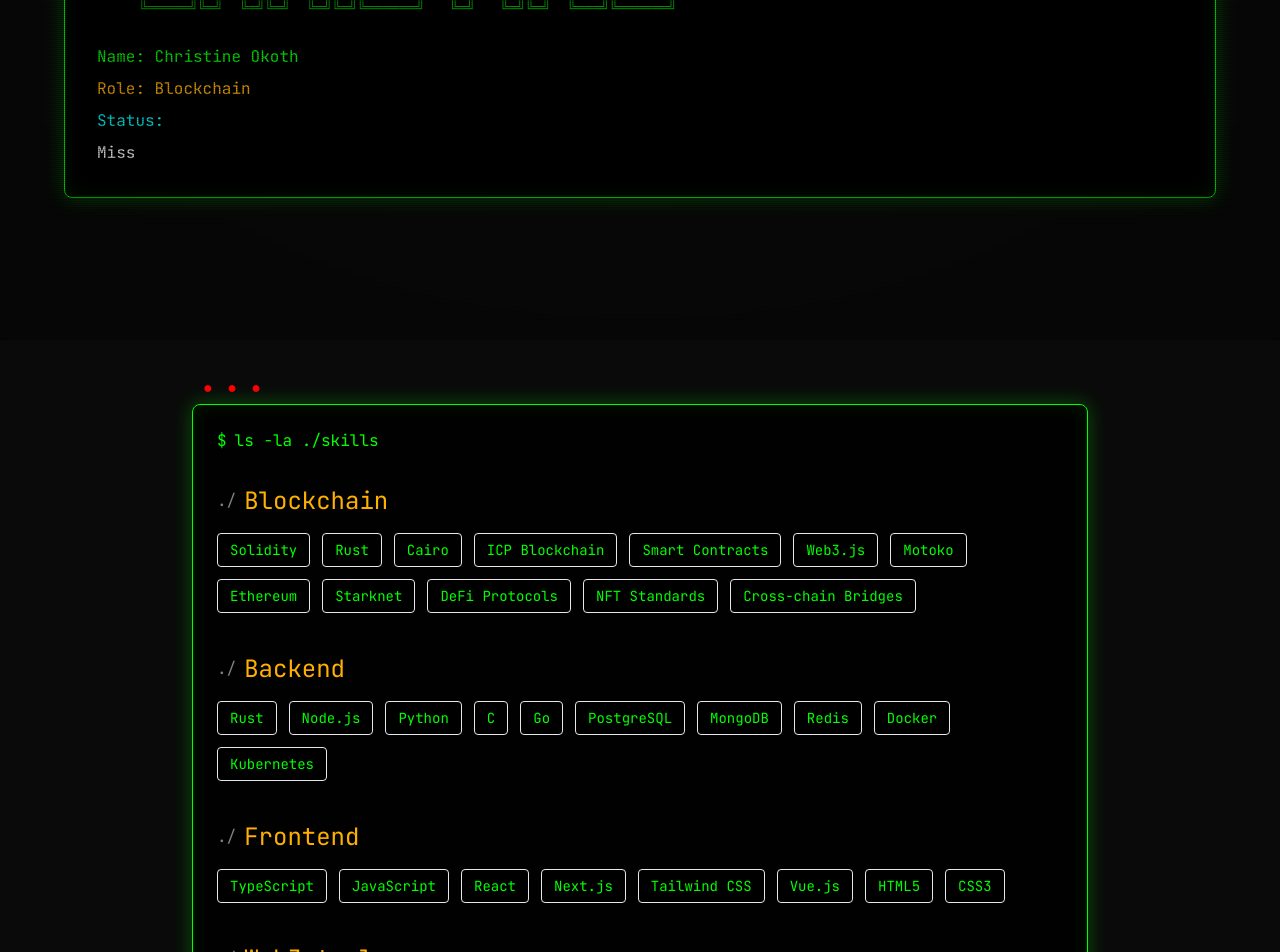
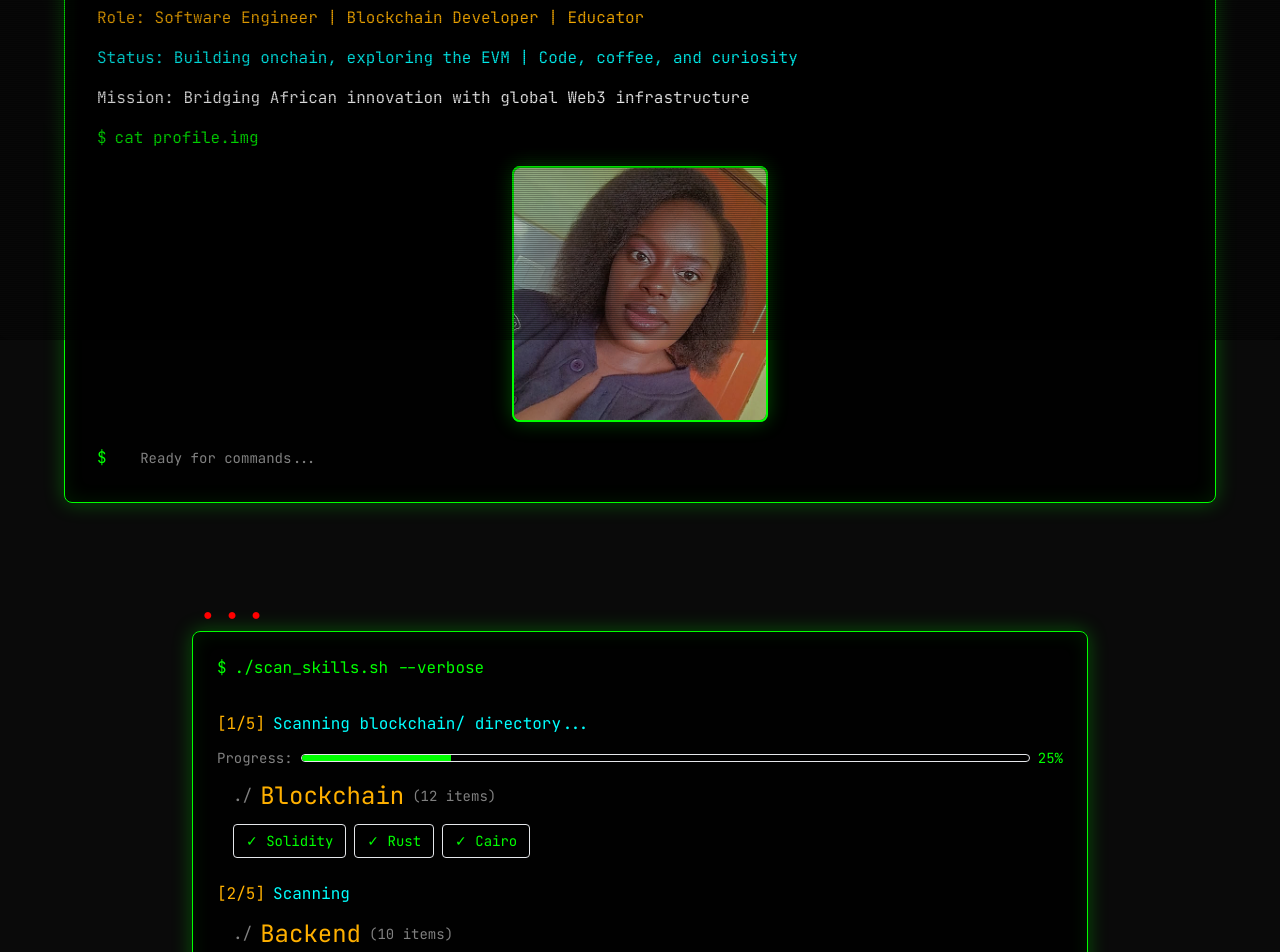
Before and after one commit to chriss1525/my-portfolio, a Next.js app: page / in a window 1280 px wide. Shown: the part 460-1412 px from the top of the page. Built offline with nearby package versions, Linux system fonts and the light colour scheme.

Commit message:
improve ui

```diff
--- a/src/components/Hero.tsx
+++ b/src/components/Hero.tsx
@@ -4,13 +4,10 @@ import React, { useState, useEffect } from "react";
 import Typewriter from "./Typewriter";
 
 const Hero = () => {
-  const [showPrompt, setShowPrompt] = useState(false);
-  const [showBio, setShowBio] = useState(false);
-  const [showImage, setShowImage] = useState(false);
+  const [step, setStep] = useState(0);
 
   useEffect(() => {
-    // Start the sequence after a brief delay
-    const timer = setTimeout(() => setShowPrompt(true), 150);
+    const timer = setTimeout(() => setStep(1), 300); // start sequence
     return () => clearTimeout(timer);
   }, []);
 
@@ -23,6 +20,10 @@ const Hero = () => {
      ╚═════╝╚═╝  ╚═╝╚═╝  ╚═╝╚═╝╚══════╝   ╚═╝   ╚═╝╚═╝  ╚═══╝╚══════╝
   `;
 
+  const roles = "Role: Software Engineer | Blockchain Developer | Educator";
+  const status = "Status: Building onchain, exploring the EVM | Code, coffee, and curiosity";
+  const mission = "Mission: Bridging African innovation with global Web3 infrastructure";
+
   return (
     <section className="w-full min-h-screen flex items-center justify-center px-6 md:px-16 py-16 bg-terminal-bg">
       <div className="terminal-window max-w-6xl w-full p-8 mx-auto mt-16">
@@ -31,102 +32,115 @@ const Hero = () => {
           <div className="w-3 h-3 bg-terminal-red rounded-full"></div>
           <div className="w-3 h-3 bg-terminal-amber rounded-full"></div>
           <div className="w-3 h-3 bg-terminal-green rounded-full"></div>
-          <span className="ml-4 text-terminal-gray text-sm font-mono">portfolio@christine:~$</span>
+          <span className="ml-4 text-terminal-gray text-sm font-mono">~/chains/icp/eth/celo</span>
         </div>
 
         <div className="space-y-4">
-          {/* Initial command */}
-          {showPrompt && (
+          {/* 1) whoami */}
+          {step >= 1 && (
             <div className="flex items-start">
               <span className="text-terminal-green font-mono mr-2">$</span>
               <Typewriter
+                key="whoami"
                 text="whoami"
-                speed={25}
+                speed={20}
                 showCursor={false}
-                onComplete={() => setTimeout(() => setShowBio(true), 150)}
+                onComplete={() => setTimeout(() => setStep(2), 120)}
                 className="text-terminal-green"
               />
             </div>
           )}
 
-          {/* Bio output */}
-          {showBio && (
+          {/* 2) ASCII + Name */}
+          {step >= 2 && (
             <div className="space-y-2">
               <pre className="text-terminal-green text-xs md:text-sm font-mono leading-tight opacity-60">
                 {asciiArt}
               </pre>
-
-              <div className="mt-4 space-y-2">
               <Typewriter
+                key="name"
                 text="Name: Christine Okoth"
                 speed={12}
                 showCursor={false}
                 className="text-terminal-green block"
-                  delay={100}
+                onComplete={() => setTimeout(() => setStep(3), 120)}
               />
+            </div>
+          )}
+
+          {/* 3) Roles */}
+          {step >= 3 && (
+            <div className="space-y-2">
               <Typewriter
-                  text="Role: Blockchain Developer | Web3 Engineer | AI Explorer"
+                key="roles"
+                text={roles}
                 speed={12}
                 showCursor={false}
                 className="text-terminal-amber block"
-                  delay={300}
+                onComplete={() => setTimeout(() => setStep(4), 150)}
               />
+            </div>
+          )}
+
+          {/* 4) Status */}
+          {step >= 4 && (
             <Typewriter
-                  text="Status: Active - Crafting secure, human-centered Web3 tools"
+              key="status"
+              text={status}
               speed={12}
               showCursor={false}
               className="text-terminal-cyan block"
-                  delay={600}
+              onComplete={() => setTimeout(() => setStep(5), 120)}
             />
+          )}
+
+          {/* 5) Mission */}
+          {step >= 5 && (
             <Typewriter
-                  text="Mission: Building sustainable networks and smart economies"
+              key="mission"
+              text={mission}
               speed={12}
               showCursor={false}
               className="text-terminal-white block"
-                  delay={900}
-                  onComplete={() => setTimeout(() => setShowImage(true), 250)}
+              onComplete={() => setTimeout(() => setStep(6), 150)}
             />
-              </div>
+          )}
 
-              {/* Next command prompt */}
-              {showImage && (
+          {/* 6) profile image */}
+          {step >= 6 && (
             <div className="mt-6">
               <div className="flex items-start mb-4">
                 <span className="text-terminal-green font-mono mr-2">$</span>
                 <Typewriter
+                  key="img-cmd"
                   text="cat profile.img"
-                      speed={20}
+                  speed={18}
                   showCursor={false}
                   className="text-terminal-green"
                 />
               </div>
 
-                  {/* Profile Image */}
               <div className="flex justify-center">
                 <div className="relative group">
                   <div className="w-48 h-48 md:w-64 md:h-64 rounded-lg overflow-hidden border-2 border-terminal-green shadow-[0_0_20px_rgba(0,255,0,0.3)] group-hover:shadow-[0_0_30px_rgba(0,255,0,0.5)] transition-all duration-300">
                     <Image
                       src="/christine.jpg"
-                          alt="Christine Okoth - Blockchain Developer"
+                      alt="Christine Okoth - Software Engineer, Blockchain Developer, Educator"
                       width={300}
                       height={300}
                       className="object-cover w-full h-full filter contrast-110 brightness-90 group-hover:brightness-100 transition-all duration-300"
                       priority
                     />
                   </div>
-                      {/* Terminal-style border overlay */}
                   <div className="absolute inset-0 border-2 border-terminal-green rounded-lg pointer-events-none opacity-60"></div>
                 </div>
               </div>
 
-                  {/* Ready prompt */}
               <div className="mt-6 flex items-center">
                 <span className="text-terminal-green font-mono mr-2">$</span>
                 <span className="text-terminal-green font-mono animate-blink">_</span>
                 <span className="ml-4 text-terminal-gray text-sm font-mono">Ready for commands...</span>
               </div>
-                </div>
-              )}
             </div>
           )}
         </div>
--- a/src/components/Skills.tsx
+++ b/src/components/Skills.tsx
@@ -1,37 +1,213 @@
+"use client";
+import { useState, useEffect, useRef } from 'react';
 import { skillsByCategory } from "../data/skills";
+import Typewriter from './Typewriter';
 
 export default function Skills() {
+  const [showCommand, setShowCommand] = useState(false);
+  const [loadingSkills, setLoadingSkills] = useState<{[key: string]: boolean}>({});
+  const [showProgress, setShowProgress] = useState<{[key: string]: boolean}>({});
+  const [showSkills, setShowSkills] = useState<{[key: string]: number}>({});
+  const [progressPercent, setProgressPercent] = useState<{[key: string]: number}>({});
+  const [hasStarted, setHasStarted] = useState(false);
+  const sectionRef = useRef<HTMLElement>(null);
+
+  const categories = Object.entries(skillsByCategory);
+
+  // Intersection Observer to trigger when section comes into view
+  useEffect(() => {
+    const observer = new IntersectionObserver(
+      (entries) => {
+        entries.forEach((entry) => {
+          if (entry.isIntersecting && !hasStarted) {
+            setHasStarted(true);
+            setTimeout(() => setShowCommand(true), 300);
+          }
+        });
+      },
+      { threshold: 0.3 }
+    );
+
+    if (sectionRef.current) {
+      observer.observe(sectionRef.current);
+    }
+
+    return () => observer.disconnect();
+  }, [hasStarted]);
+
+  const startLoadingSequence = () => {
+    let categoryIndex = 0;
+
+    const processNextCategory = () => {
+      if (categoryIndex < categories.length) {
+        const [category] = categories[categoryIndex];
+
+        // Step 1: Show scanning text first
+        setLoadingSkills(prev => ({ ...prev, [category]: true }));
+
+        categoryIndex++;
+
+        // Move to next category after current one completes
+        // This will be called after skills finish loading
+        setTimeout(processNextCategory, 3000); // Give time for skills to load
+      }
+    };
+
+    processNextCategory();
+  };
+
+  const onScanningComplete = (category: string) => {
+    // Step 2: Show progress bar immediately after scanning text completes
+    setShowProgress(prev => ({ ...prev, [category]: true }));
+
+    // Step 3: Start loading skills right after
+    setTimeout(() => {
+      loadSkillsSequentially(category);
+    }, 200);
+  };
+
+  const loadSkillsSequentially = (category: string) => {
+    const skills = skillsByCategory[category as keyof typeof skillsByCategory];
+    let count = 0;
+
+    const loadNextSkill = () => {
+      if (count < skills.length) {
+        count++;
+        setShowSkills(prev => ({ ...prev, [category]: count }));
+
+        // Update progress percentage
+        const percent = Math.round((count / skills.length) * 100);
+        setProgressPercent(prev => ({ ...prev, [category]: percent }));
+
+        // If this is the last skill, hide progress bar after a short delay
+        if (count === skills.length) {
+          setTimeout(() => {
+            setShowProgress(prev => ({ ...prev, [category]: false }));
+          }, 300);
+        }
+
+        setTimeout(loadNextSkill, 200); // 200ms between each skill
+      }
+    };
+
+    loadNextSkill(); // Start immediately
+  };
+
   return (
-    <section id="skills" className="w-full px-6 md:px-16 py-16 bg-terminal-bg">
+    <section ref={sectionRef} id="skills" className="w-full px-6 md:px-16 py-16 bg-terminal-bg">
       <div className="max-w-4xl mx-auto terminal-window p-6">
+        {/* Command prompt */}
         <div className="mb-8">
-          <div className="flex items-center gap-2">
+          {showCommand && (
+            <div className="flex items-center gap-2 mb-4">
               <span className="text-terminal-green font-mono">$</span>
-            <span className="text-terminal-green font-mono">ls -la ./skills</span>
+              <Typewriter
+                text="./scan_skills.sh --verbose"
+                speed={25}
+                showCursor={false}
+                onComplete={() => setTimeout(startLoadingSequence, 300)}
+                className="text-terminal-green"
+              />
             </div>
+          )}
         </div>
 
-        {Object.entries(skillsByCategory).map(([category, skills]) => (
-          <div key={category} className="mb-10">
+        {/* Loading sequence */}
+        {Object.keys(loadingSkills).length > 0 && (
+          <div className="space-y-6">
+            {categories.map(([category, skills], categoryIndex) => (
+              <div key={category}>
+                {loadingSkills[category] && (
+                  <div className="space-y-3">
+                    {/* Category header with loading */}
+                    <div className="flex items-center gap-2 mb-3">
+                      <span className="text-terminal-amber font-mono">[{categoryIndex + 1}/{categories.length}]</span>
+                      <Typewriter
+                        text={`Scanning ${category}/ directory...`}
+                        speed={8}
+                        showCursor={false}
+                        className="text-terminal-cyan"
+                        delay={100}
+                        onComplete={() => onScanningComplete(category)}
+                      />
+                    </div>
+
+                    {/* Progress bar - only show when showProgress is true */}
+                    {showProgress[category] && (
                       <div className="flex items-center gap-2 mb-4">
+                        <span className="text-terminal-gray font-mono text-sm">Progress:</span>
+                        <div className="flex-1 bg-black/60 border border-terminal-green/30 rounded h-2 overflow-hidden">
+                          <div
+                            className="h-full bg-terminal-green transition-all duration-200 ease-out"
+                            style={{
+                              width: `${progressPercent[category] || 0}%`
+                            }}
+                          ></div>
+                        </div>
+                        <span className="text-terminal-green font-mono text-sm">{progressPercent[category] || 0}%</span>
+                      </div>
+                    )}
+
+                    {/* Skills display */}
+                    <div className="ml-4 space-y-2">
+                      <div className="flex items-center gap-2 mb-3">
                         <span className="text-terminal-gray font-mono">./</span>
                         <h3 className="text-xl md:text-2xl font-mono text-terminal-amber capitalize">
                           {category}
                         </h3>
+                        <span className="text-terminal-gray font-mono text-sm">({skills.length} items)</span>
                       </div>
-            <div className="flex flex-wrap gap-3">
-              {skills.map((skill, index) => (
-                <code
-                  key={index}
-                  className="font-mono text-sm text-terminal-green bg-black/60 border border-terminal-green/40 px-3 py-1.5 rounded hover:bg-black/80 hover:border-terminal-amber/60 transition-colors"
+
+                      <div className="flex flex-wrap gap-2">
+                        {skills.slice(0, showSkills[category] || 0).map((skill, skillIndex) => (
+                          <div
+                            key={skill}
+                            className="font-mono text-sm text-terminal-green bg-black/60 border border-terminal-green/40 px-3 py-1.5 rounded hover:bg-black/80 hover:border-terminal-amber/60 hover:text-terminal-amber transition-all duration-300 hover:shadow-[0_0_8px_rgba(0,255,0,0.3)] cursor-default"
+                            style={{
+                              animation: 'fadeInScale 0.3s ease-out forwards'
+                            }}
                           >
-                  {skill}
-                </code>
+                            ✓ {skill}
+                          </div>
                         ))}
                       </div>
                     </div>
+                  </div>
+                )}
+              </div>
             ))}
+
+            {/* Completion message */}
+            {Object.keys(loadingSkills).length === categories.length && (
+              <div className="mt-8 p-4 border border-terminal-green/50 rounded bg-black/40">
+                <div className="flex items-center gap-2">
+                  <span className="text-terminal-green font-mono">✅</span>
+                  <Typewriter
+                    text="Skill scan completed successfully! Ready for deployment."
+                    speed={20}
+                    showCursor={false}
+                    className="text-terminal-green"
+                    delay={500}
+                  />
                 </div>
+              </div>
+            )}
+          </div>
+        )}
+      </div>
+
+      <style jsx>{`
+        @keyframes progress {
+          0% { width: 0%; }
+          100% { width: 100%; }
+        }
+        @keyframes fadeInScale {
+          to {
+            opacity: 1;
+            transform: scale(1);
+          }
+        }
+      `}</style>
     </section>
   );
 }
```
Lines whose indentation alone changed are shown as unchanged.
